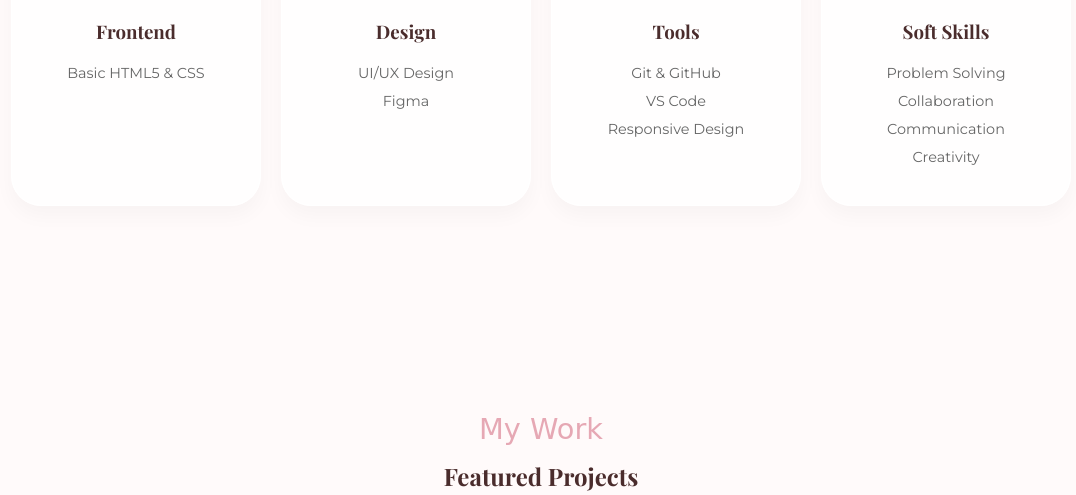
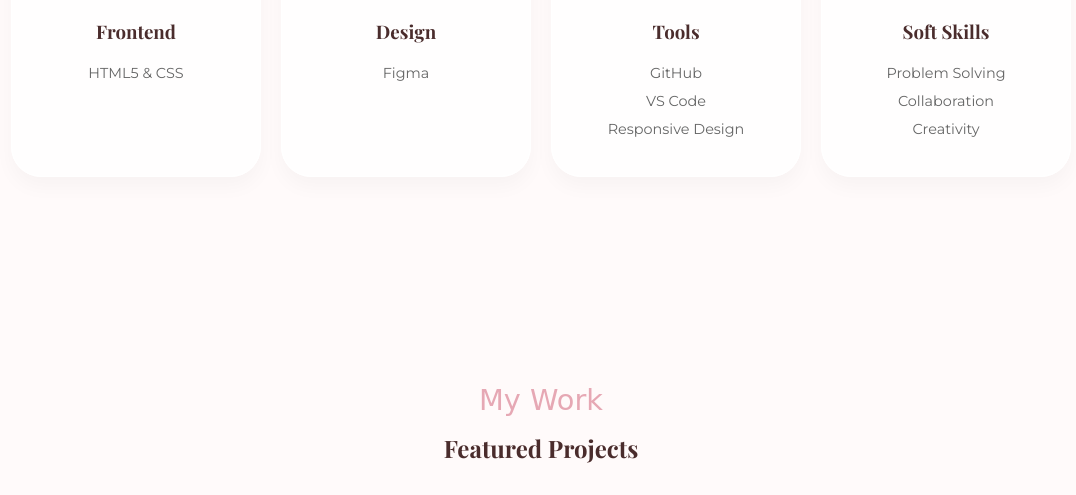
Before and after one commit to binimaryan/CIT18, a plain HTML site: page index.html in a window 1280 px wide. Shown: the part 2323-2818 px from the top of the page, without its empty margins (99-1175 px from the left). Drawn offline with nearby package versions, Linux system fonts and the light colour scheme; a web font is replaced by a local one.

Commit message:
Update index.html

```diff
--- a/index.html
+++ b/index.html
@@ -106,14 +106,13 @@
                     <div class="icon-circle"><i class="fas fa-terminal"></i></div>
                     <h3>Frontend</h3>
                     <ul>
-                        <li>Basic HTML5 & CSS</li>
+                        <li>HTML5 & CSS</li>
                     </ul>
                 </div>
                 <div class="skill-card">
                     <div class="icon-circle"><i class="fas fa-palette"></i></div>
                     <h3>Design</h3>
                     <ul>
-                        <li>UI/UX Design</li>
                         <li>Figma</li>
                     </ul>
                 </div>
@@ -121,7 +120,7 @@
                     <div class="icon-circle"><i class="fas fa-code"></i></div>
                     <h3>Tools</h3>
                     <ul>
-                        <li>Git & GitHub</li>
+                        <li>GitHub</li>
                         <li>VS Code</li>
                         <li>Responsive Design</li>
                     </ul>
@@ -132,7 +131,6 @@
                     <ul>
                         <li>Problem Solving</li>
                         <li>Collaboration</li>
-                        <li>Communication</li>
                         <li>Creativity</li>
                     </ul>
                 </div>
```
